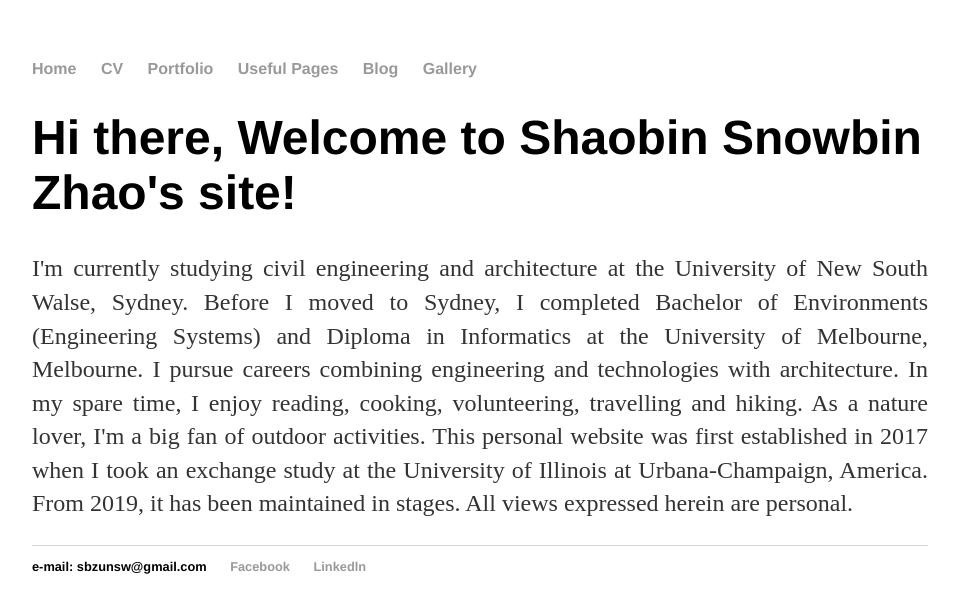
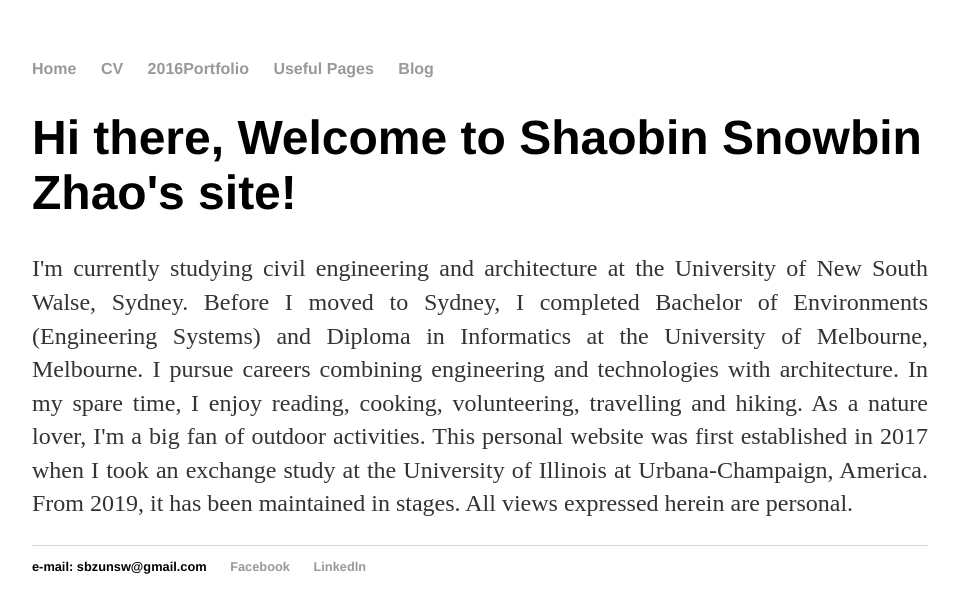
Before and after one commit to Zsbgest/Zsbgest.github.io, a Jekyll site: the page built from index.html, in a window 1280 px wide. Shown: the top 613 px of the page, without its empty margins (160-1119 px from the left). Built offline with Jekyll 4.4.1, drawn with Linux system fonts in a browser that asks for light colours.

Commit message:
Update default.html

```diff
--- a/_layouts/default.html
+++ b/_layouts/default.html
@@ -12,10 +12,10 @@
     		<ul>
         		<li><a href="/">Home</a></li>
         		<li><a href="/cv.pdf">CV</a></li>
-            		<li><a href="/portfolio.pdf">Portfolio</a></li>
+            		<li><a href="/portfolio.pdf">2016Portfolio</a></li>
         		<li><a href="/Useful Pages.html">Useful Pages</a></li>
            		 <li><a href="/blog">Blog</a></li>
-			<li><a href="/gallery.html">Gallery</a></li>
+		<!-- 	<li><a href="/gallery.html">Gallery</a></li>     -->
     		</ul>
 		</nav>
 		<div class="container">
```
